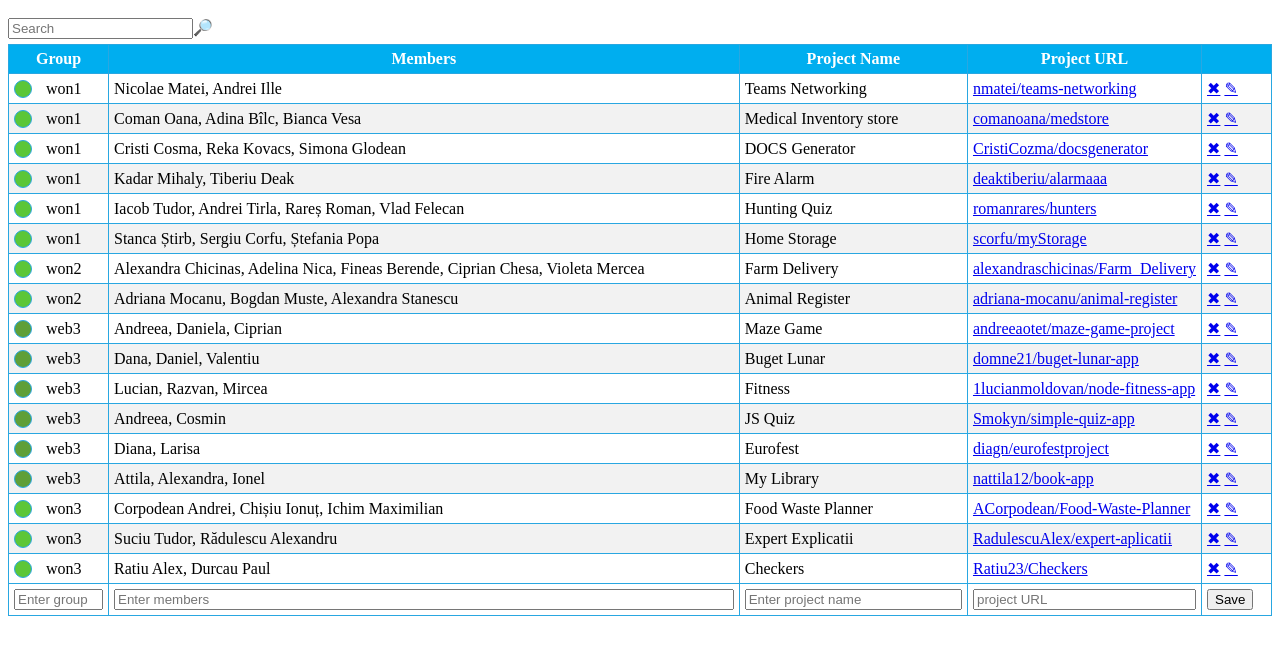
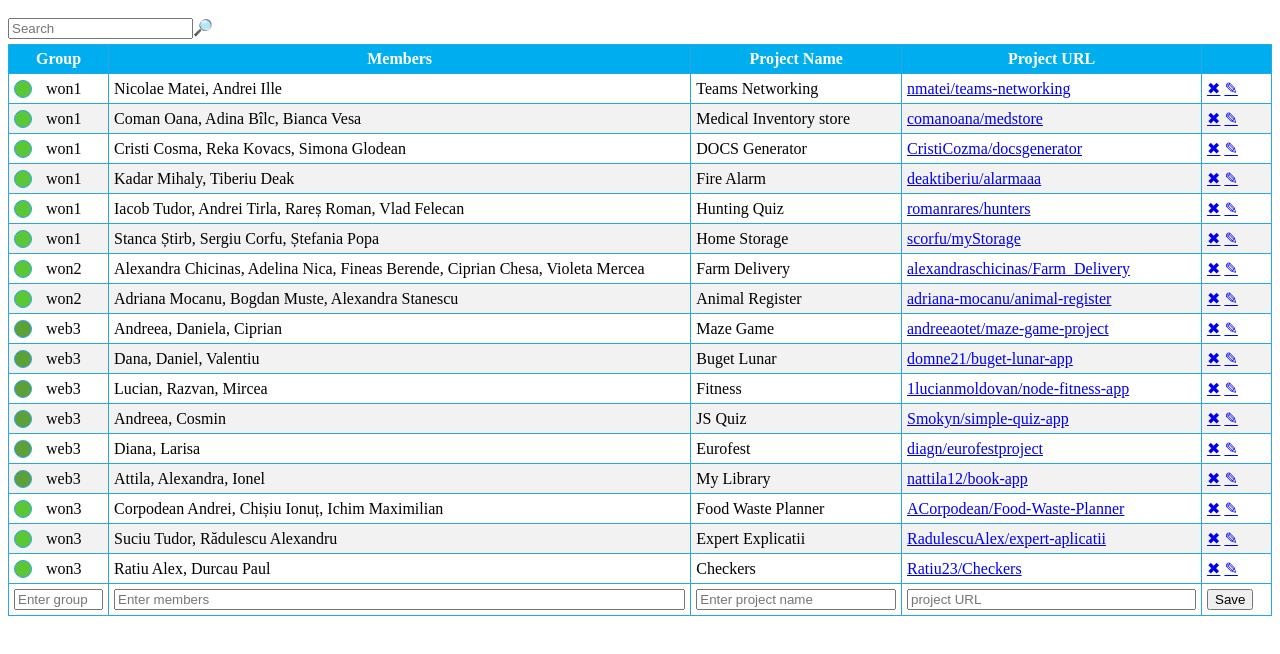
Before and after one commit to nmatei/teams-networking, a plain HTML site: page index.html in a window 1280 px wide. Shown: the part 48-702 px from the top of the page. Drawn offline with Linux system fonts and the light colour scheme.

Commit message:
increase size for url column

```diff
--- a/index.html
+++ b/index.html
@@ -17,7 +17,7 @@
         <col span="1" style="width: 100px">
         <col span="1">
         <col span="1">
-        <col span="1" style="width: 150px;">
+        <col span="1" style="width: 300px;">
         <col span="1" style="width: 70px">
       </colgroup>
       <thead>
```
